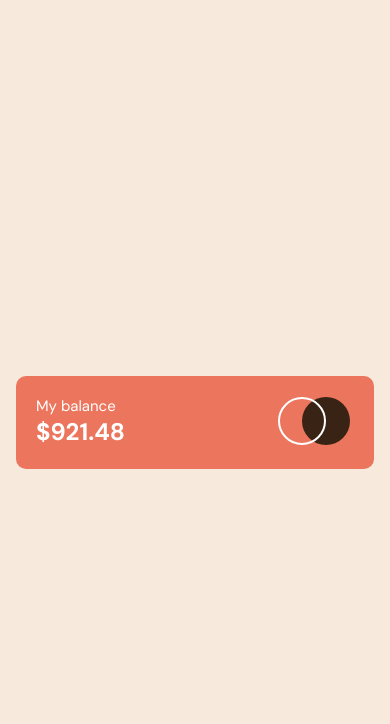
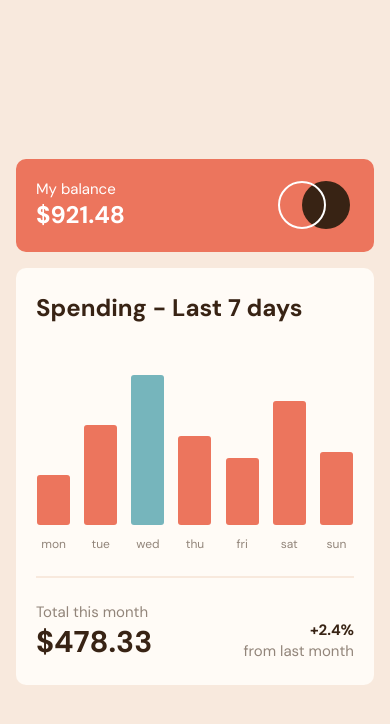
Before and after one commit to achiewe/expenses-chart-component, a React (Vite) app: page / in a window 390 px wide. Shown: the top 724 px of the page. Built offline with nearby package versions, Linux system fonts and the light colour scheme.

Commit message:
finish mobile design

```diff
--- a/src/App.tsx
+++ b/src/App.tsx
@@ -1,11 +1,13 @@
 import { useState } from "react";
 import styled from "styled-components";
 import Balance from "./components/Balance";
+import Statistic from "./components/Statistic";
 
 function App(): JSX.Element {
   return (
     <StyledMain>
       <Balance />
+      <Statistic />
     </StyledMain>
   );
 }
--- /dev/null
+++ b/src/components/Statistic.tsx
@@ -0,0 +1,191 @@
+import styled from "styled-components";
+import { useState } from "react";
+
+const Statistic = (): JSX.Element => {
+  return (
+    <MainDiv>
+      <div className="graphical-div">
+        <h1>Spending - Last 7 days</h1>
+        <div className="graphical-representation">
+          <div className="month-statistic">
+            <div className="div mon"></div>
+            <h4>mon </h4>
+          </div>
+          <div className="month-statistic">
+            <div className="div tue"></div>
+            <h4>tue </h4>
+          </div>
+          <div className="month-statistic">
+            <div className="div wed">
+              <div className="red"> </div>
+            </div>
+            <h4>wed </h4>
+          </div>
+          <div className="month-statistic">
+            <div className="div thu"></div>
+            <h4>thu </h4>
+          </div>
+          <div className="month-statistic">
+            <div className="div fri"></div>
+            <h4>fri </h4>
+          </div>
+          <div className="month-statistic">
+            <div className="div sat"></div>
+            <h4>sat </h4>
+          </div>
+          <div className="month-statistic">
+            <div className="div sun"></div>
+            <h4>sun </h4>
+          </div>
+        </div>
+      </div>
+      <hr />
+      <div className="total-month">
+        <h3>
+          Total this month <br /> <span className="grow">$478.33</span>
+        </h3>
+        <div className="result-last">
+          <span className="grow span">+2.4% </span>
+          <h3>from last month</h3>
+        </div>
+      </div>
+    </MainDiv>
+  );
+};
+
+const MainDiv = styled.main`
+  width: 100%;
+  max-width: 540px;
+  display: flex;
+  flex-direction: column;
+  gap: 24px;
+  align-items: flex-start;
+  padding: 24px 20px;
+  background-color: #fffbf6;
+  border-radius: 10px;
+
+  .graphical-div {
+    display: flex;
+    width: 100%;
+    flex-direction: column;
+    gap: 52px;
+
+    h1 {
+      font-size: 24px;
+      font-weight: 700;
+      line-height: 31px;
+      letter-spacing: 0px;
+      text-align: left;
+      color: #382314;
+    }
+    .graphical-representation {
+      display: flex;
+      flex-direction: row;
+      align-items: flex-end;
+      gap: 12px;
+      width: 100%;
+
+      .month-statistic {
+        display: flex;
+        flex-direction: column;
+        align-items: center;
+        gap: 11px;
+        width: 100%;
+
+        .div {
+          background-color: #ec755d;
+          border-radius: 3px;
+          width: 100%;
+          max-width: 33px;
+        }
+
+        .mon {
+          height: 50px;
+        }
+        .tue {
+          height: 100px;
+        }
+        .wed {
+          background-color: #76b5bc;
+          height: 150px;
+          cursor: pointer;
+          :hover .red {
+            display: block;
+            cursor: pointer;
+          }
+        }
+
+        .red {
+          display: none;
+          background-color: red;
+          width: 20px;
+          height: 100px;
+        }
+        .thu {
+          height: 89px;
+        }
+        .fri {
+          height: 67px;
+        }
+        .sat {
+          height: 124px;
+        }
+        .sun {
+          height: 73px;
+        }
+
+        h4 {
+          font-size: 12px;
+          font-weight: 400;
+          line-height: 16px;
+          letter-spacing: 0px;
+          text-align: center;
+          color: #92857a;
+        }
+      }
+    }
+  }
+  hr {
+    width: 100%;
+    border: 1px solid #f8e9dd;
+  }
+
+  .total-month {
+    width: 100%;
+    display: flex;
+    flex-direction: row;
+    justify-content: space-between;
+
+    h3 {
+      font-size: 15px;
+      font-weight: 400;
+      line-height: 20px;
+      letter-spacing: 0px;
+      text-align: left;
+      color: #92857a;
+    }
+
+    .grow {
+      font-size: 30px;
+      font-weight: 700;
+      line-height: 39px;
+      letter-spacing: 0px;
+      text-align: left;
+      color: #382314;
+    }
+
+    .span {
+      font-size: 15px;
+      line-height: 19.53px;
+    }
+
+    .result-last {
+      display: flex;
+      flex-direction: column;
+      align-items: flex-end;
+      justify-content: flex-end;
+    }
+  }
+`;
+
+export default Statistic;
```
